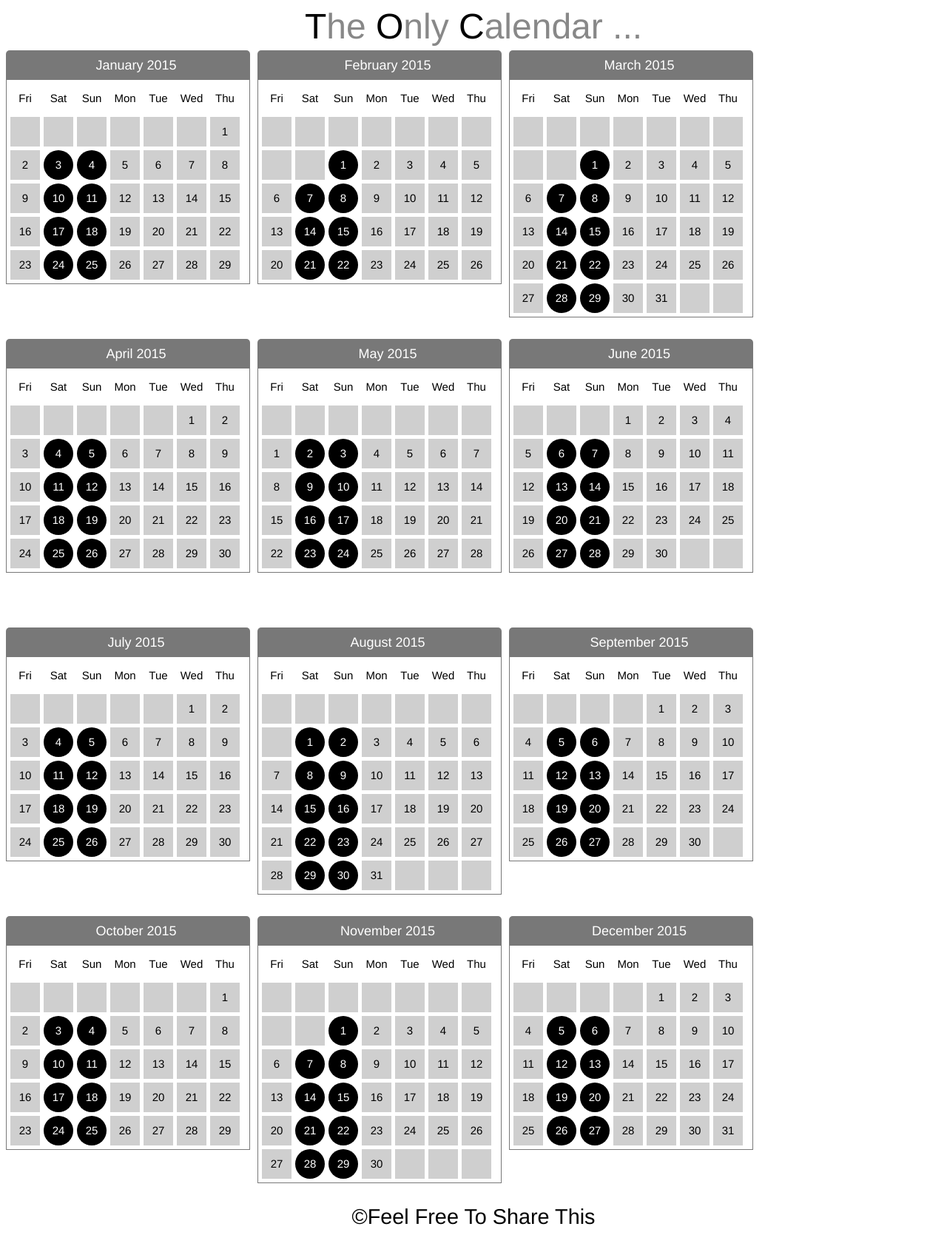
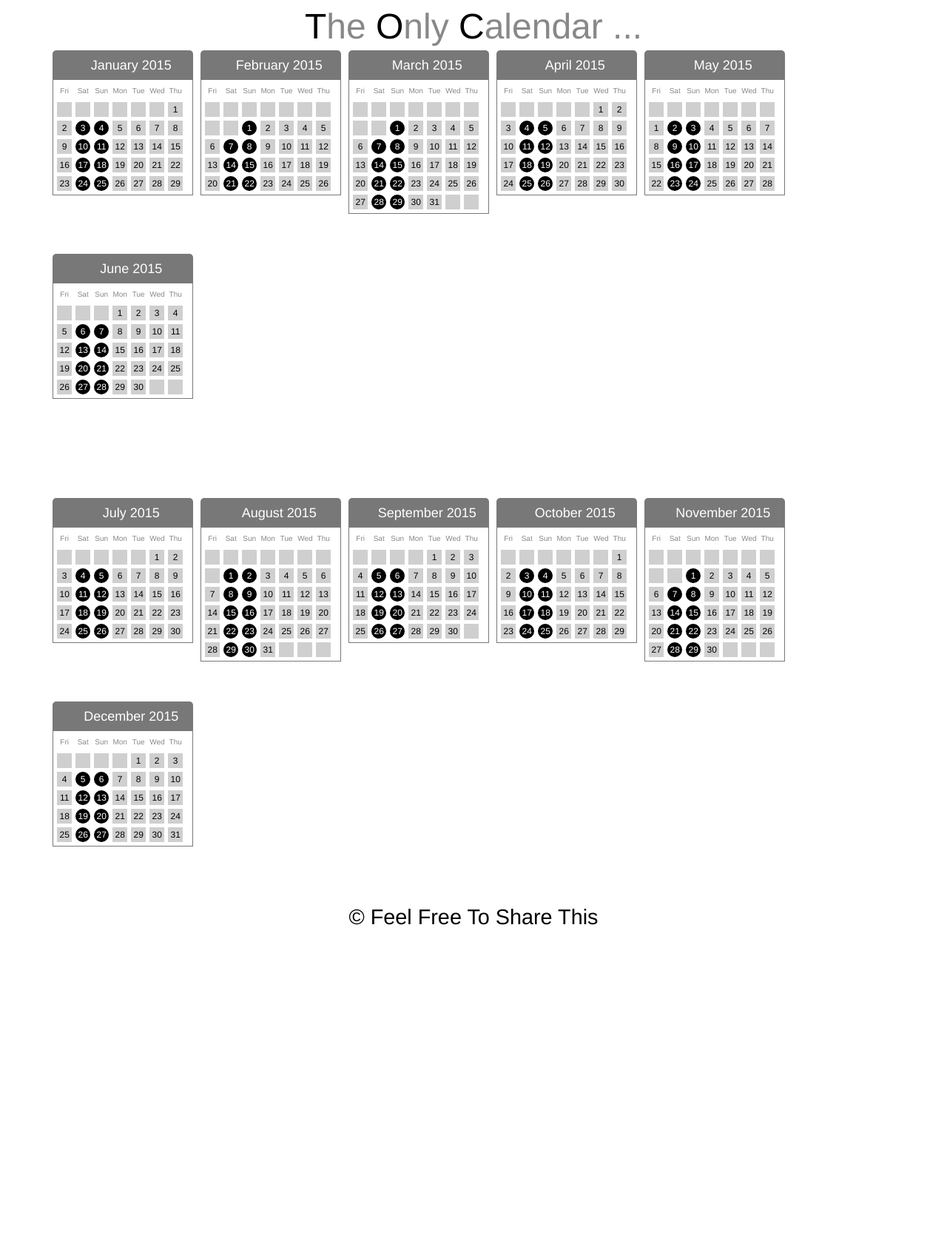
Before and after one commit to pseudokool/calendario-vacanze, a PHP site: page /index.php?month=12&year=2014 in a window 1280 px wide. Shown: the whole page at 74% size. After the commit the page ends 1250 px from the top, so only its background shows below. Run offline with PHP 8.4, Linux system fonts and the light colour scheme.

Commit message:
Resized boxes to fit entire year in standard desktop viewport, split horizontal by 6 months

```diff
--- a/web/css/style.css
+++ b/web/css/style.css
@@ -1,5 +1,6 @@
 
 #container{
+    width: 90%;
     margin:0px auto;
     text-align: center;
     font-family:Helvetica, "Arial", Times, serif;
@@ -29,7 +30,7 @@ li:hover{
     background-color: #000;
 }
 .day_hol{
-    border-radius: 20px;
+    border-radius: 10px;
     color: #fff;
     background-color: #000;
 }
@@ -42,12 +43,11 @@ div#month-view{
   /*margin:0px auto;*/
   padding:0px;
   float: left;
-  width: 330px;
-  height: 370px;
+  width: 190px;
+  height: 250px;
   font-family:Helvetica, "Arial", Times, serif;
   margin-right: 10px;
-  margin-bottom: 20px;
-  border-radius:
+  margin-bottom: 25px;
 }
 
 div#month-view div.box{
@@ -121,13 +121,13 @@ div#month-view ul.label li{
     margin-right:5px;
     float:left;
     list-style-type:none;
-    width:40px;
-    height:40px;
-    line-height:40px;
+    width:20px;
+    height:20px;
+    line-height:20px;
     vertical-align:middle;
     text-align:center;
-    color:#000;
-    font-size: 15px;
+    color:#888;
+    font-size: 10px;
     background-color: transparent;
 }
 
@@ -146,13 +146,13 @@ div#month-view ul.dates li{
     padding:0px;
     margin-right:5px;
     margin-top: 5px;
-    line-height:40px;
+    line-height:20px;
     vertical-align:middle;
     float:left;
     list-style-type:none;
-    width:40px;
-    height:40px;
-    font-size:15px;
+    width:20px;
+    height:20px;
+    font-size:12px;
     text-align:center;
 }
 
--- a/web/index.php
+++ b/web/index.php
@@ -21,15 +21,15 @@
 		for($aMonthCtr=1;$aMonthCtr<=12;$aMonthCtr++){
 			$aMonth = new Month();
 			echo $aMonth->show(2015, $aMonthCtr);
-			//echo '<div class="clear"></div><br/>';
 
+			if($aMonthCtr==6) echo '<div class="clear"></div><br/>';
 		}
 
 
 	?>
 		<div class="clear"></div>
 		<div class="footer-container">
-			&copy;Feel Free To Share This
+			&copy; Feel Free To Share This
 		</div>
 	</div>
 </body>
```
